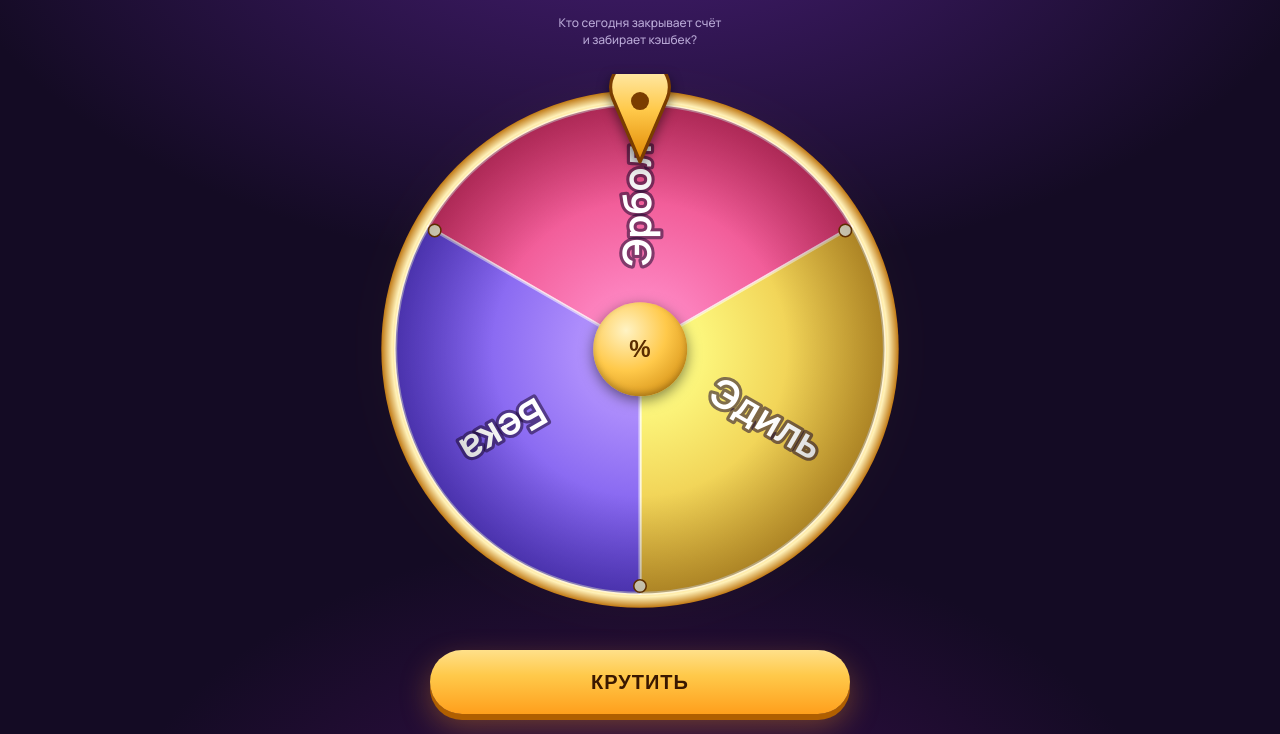
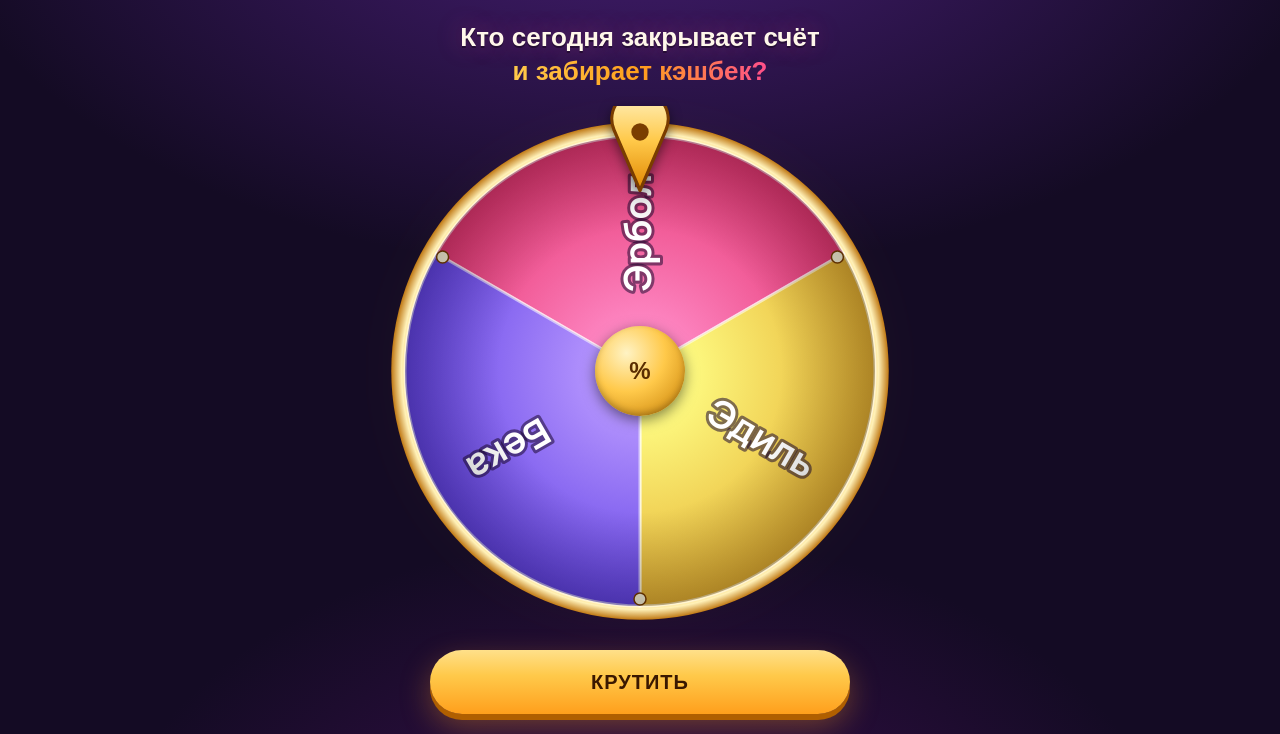
Before and after one commit to ertokur/payroulette, a plain HTML site: page index.html in a window 1280 px wide. Shown: the part 66-800 px from the top of the page. Drawn offline with Linux system fonts and the light colour scheme; a web font is replaced by a local one.

Commit message:
Make tagline a styled two-line heading above the wheel
Co-Authored-By: Claude Opus 5.5 <noreply@anthropic.com>

```diff
--- a/index.html
+++ b/index.html
@@ -84,22 +84,35 @@
   .icon-btn:active { transform: scale(.95); }
   .icon-btn svg { width: 22px; height: 22px; }
   .tagline {
-    margin: 22px 0 0;
-    color: var(--muted);
-    font-size: 12px;
-    line-height: 1.45;
+    margin: 0 0 clamp(18px, 4vh, 34px);
+    font-family: "Unbounded", sans-serif;
+    font-weight: 800;
+    font-size: clamp(15px, 4.5vw, 26px);
+    line-height: 1.3;
+    white-space: nowrap;
     text-align: center;
+    color: var(--text);
+    text-shadow: 0 2px 0 rgba(0,0,0,.35), 0 0 24px rgba(255,79,139,.35);
+  }
+  .tagline span {
+    background: linear-gradient(90deg, var(--gold), var(--gold-2), var(--pink));
+    -webkit-background-clip: text;
+    background-clip: text;
+    color: transparent;
+    text-shadow: none;
   }
   .stage {
     flex: 1;
     width: 100%;
-    display: grid;
-    place-items: center;
+    display: flex;
+    flex-direction: column;
+    align-items: center;
+    justify-content: center;
     min-height: 0;
   }
   .wheel-wrap {
     position: relative;
-    width: min(92vw, 520px, calc(100dvh - 260px));
+    width: min(88vw, 500px, calc(100dvh - 300px));
     aspect-ratio: 1;
   }
   .wheel-wrap::before {
@@ -319,9 +332,8 @@
       <svg viewBox="0 0 24 24" fill="none" stroke="currentColor" stroke-width="2.2" stroke-linecap="round"><path d="M4 7h16M4 12h16M4 17h16"/></svg>
     </button>
   </header>
-  <p class="tagline">Кто сегодня закрывает счёт<br>и забирает кэшбек?</p>
-
   <div class="stage">
+    <h2 class="tagline">Кто сегодня закрывает счёт<br><span>и забирает кэшбек?</span></h2>
     <div class="wheel-wrap" id="wheelWrap">
       <svg class="pointer" id="pointer" viewBox="0 0 60 80" aria-hidden="true">
         <defs>
--- a/sw.js
+++ b/sw.js
@@ -1,4 +1,4 @@
-const CACHE = "payroulette-v1";
+const CACHE = "payroulette-v2";
 const ASSETS = [
   "./",
   "./index.html",
```
